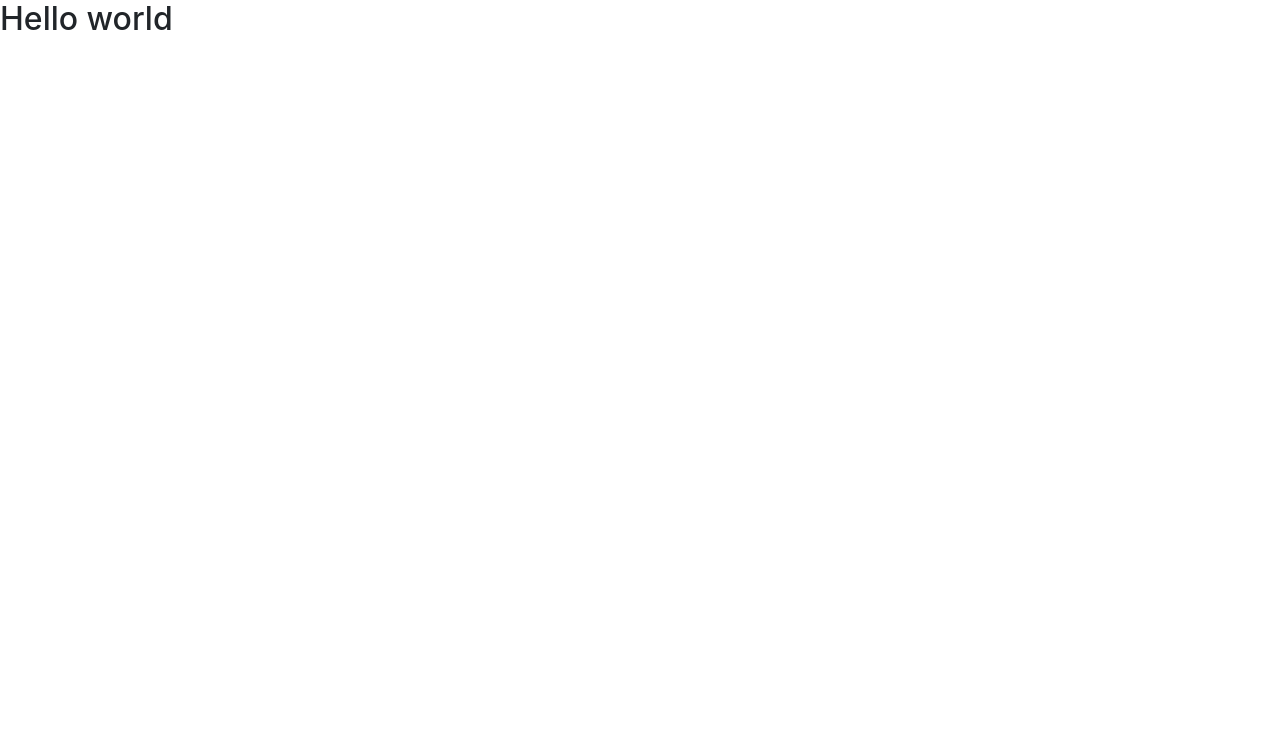
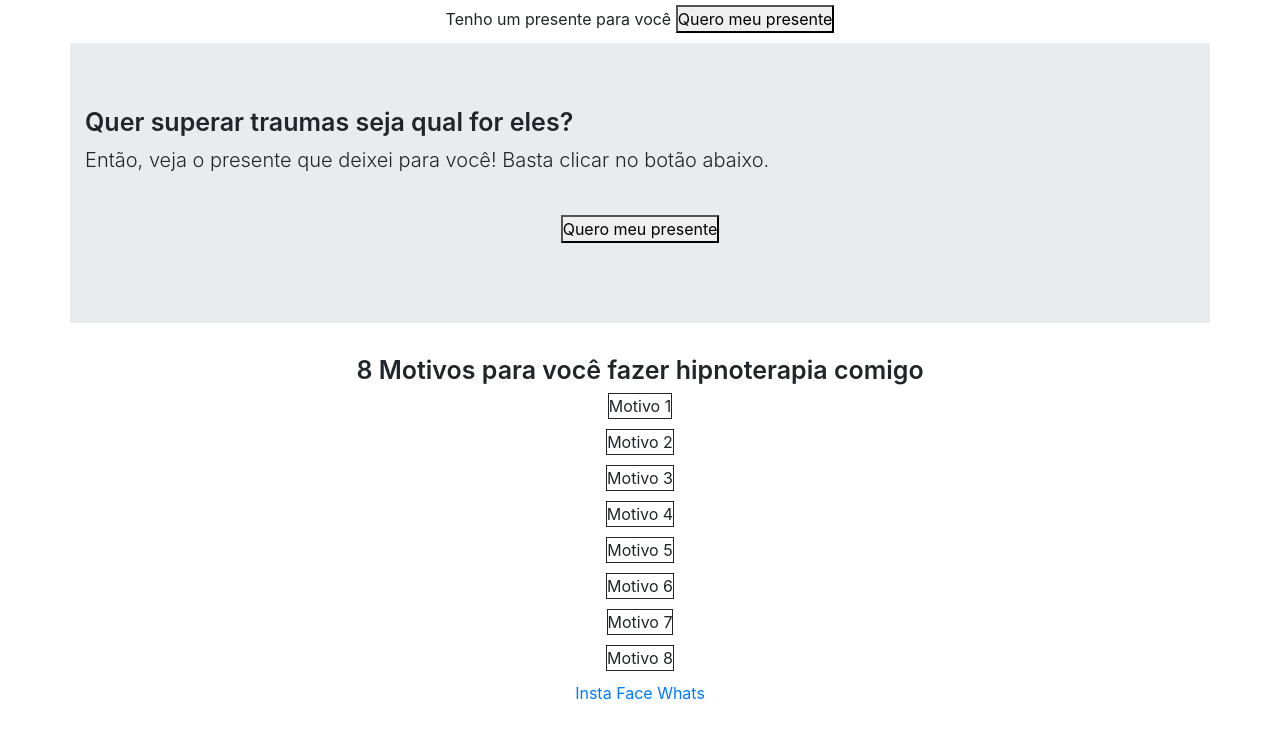
Before and after one commit to Caioom/SiteHipnose, a PHP site: page / in a window 1280 px wide. Before the commit the part shown is almost empty. Shown: the top 739 px of the page. Run offline with PHP 8.4, Linux system fonts and the light colour scheme.

Commit message:
Tratando sessao de motivos

```diff
--- /dev/null
+++ b/components/banner-intro.php
@@ -0,0 +1,16 @@
+<section class="container">
+    <div class="row">
+        <div class="col-sm-12 p-0">
+            <div class="jumbotron jumbotron-fluid">
+                <div class="container-fluid">
+                    <h1 class="display-4 title">Quer superar traumas seja qual for eles?</h1>
+                    <p class="lead">Então, veja o presente que deixei para você! Basta clicar no botão abaixo.</p>
+                    <br>
+                    <p class="text-center">
+                        <button> Quero meu presente </div>
+                    </p>
+                </div>
+            </div>
+        </div>
+    </div>
+</section>
--- /dev/null
+++ b/components/motivos.php
@@ -0,0 +1,36 @@
+<section class="row p-0 m-0">
+    <div class="col-sm-12 text-center">
+        <h1 class="title">8 Motivos para você fazer hipnoterapia comigo</h1>
+        <div class="format-reasons">
+            <div class="row">
+                <div class="col-xs-12" style="border: solid 1px;">Motivo 1</div>
+            </div>
+            <div class="row">
+                <div class="col-xs-12" style="border: solid 1px;">Motivo 2</div>
+            </div>
+            <div class="row">
+                <div class="col-xs-12" style="border: solid 1px;">Motivo 3</div>
+            </div>
+            <div class="row">
+                <div class="col-xs-12" style="border: solid 1px;">Motivo 4</div>
+            </div>
+            <div class="row">
+                <div class="col-xs-12" style="border: solid 1px;">Motivo 5</div>
+            </div>
+            <div class="row">
+                <div class="col-xs-12" style="border: solid 1px;">Motivo 6</div>
+            </div>
+            <div class="row">
+                <div class="col-xs-12" style="border: solid 1px;">Motivo 7</div>
+            </div>
+            <div class="row">
+                <div class="col-xs-12" style="border: solid 1px;">Motivo 8</div>
+            </div>
+        </div>
+        <div class="social-medias">
+            <a href="http://" target="_blank">Insta</a>
+            <a href="http://" target="_blank">Face</a>
+            <a href="http://" target="_blank">Whats</a>
+        </div>
+    </div>
+</section>
--- /dev/null
+++ b/components/presente.php
@@ -0,0 +1,8 @@
+<section class="container present-warning">
+    <div class="row">
+        <div class="col-sm-12 text-center p-0">
+            Tenho um presente para você
+            <button>Quero meu presente</button>
+        </div>
+    </div>
+</section>
--- /dev/null
+++ b/css/style.css
@@ -0,0 +1,24 @@
+* {
+    padding: 0px;
+    margin: 0px;
+}
+
+.title {
+    font-size: 25px;
+    font-weight: 600;
+}
+
+.present-warning {
+    padding-top: 5px;
+    padding-bottom: 10px;
+}
+
+.format-reasons {
+    display: flex;
+    flex-direction: column;
+    align-items: center;
+}
+
+.format-reasons .row{
+    margin-bottom: 10px;
+}
--- a/index.php
+++ b/index.php
@@ -4,11 +4,17 @@
         <meta charset="UTF-8">
         <meta name="viewport" content="width=device-width, initial-scale=1.0">
         <link rel="stylesheet" type="text/css" href="./lib/css/bootstrap.min.css">
-        <title>Hello world</title>
+        <link rel="stylesheet" type="text/css" href="./css/style.css">
+        <title>Melhor hipnoterapia da regiao de Campinas</title>
     </head>
     <body>
-        <h2>Hello world</h2>
-
+        <main class="container-fluid p-0">
+            <?php
+                require('./components/presente.php');
+                require('./components/banner-intro.php');
+                require('./components/motivos.php');
+            ?>
+        </main>
         <script src="https://code.jquery.com/jquery-3.4.1.slim.min.js" integrity="sha384-J6qa4849blE2+poT4WnyKhv5vZF5SrPo0iEjwBvKU7imGFAV0wwj1yYfoRSJoZ+n" crossorigin="anonymous"></script>
         <script src="https://cdn.jsdelivr.net/npm/popper.js@1.16.0/dist/umd/popper.min.js" integrity="sha384-Q6E9RHvbIyZFJoft+2mJbHaEWldlvI9IOYy5n3zV9zzTtmI3UksdQRVvoxMfooAo" crossorigin="anonymous"></script>
         <script src="./lib/js/bootstrap.min.js"></script>
```
